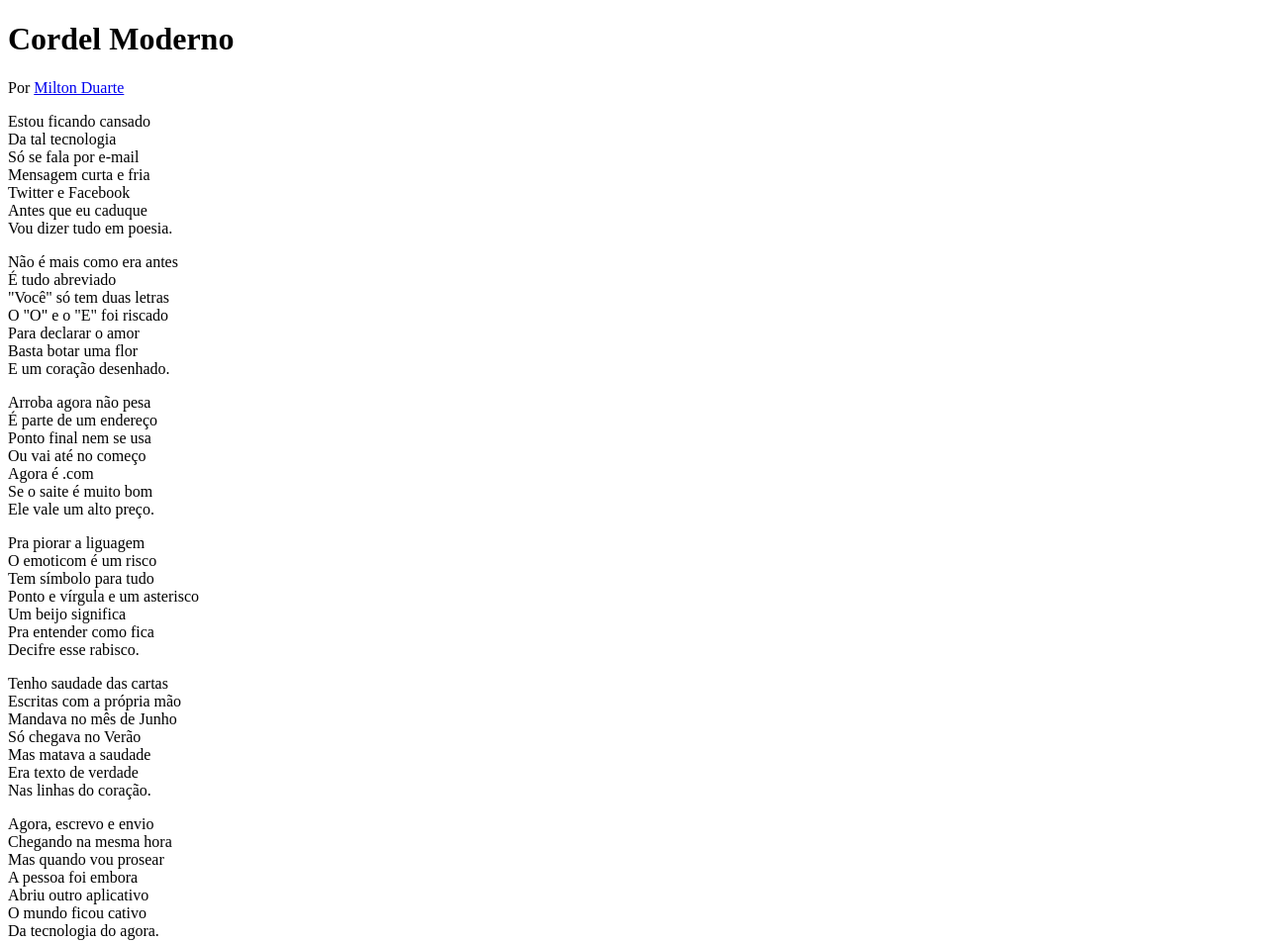
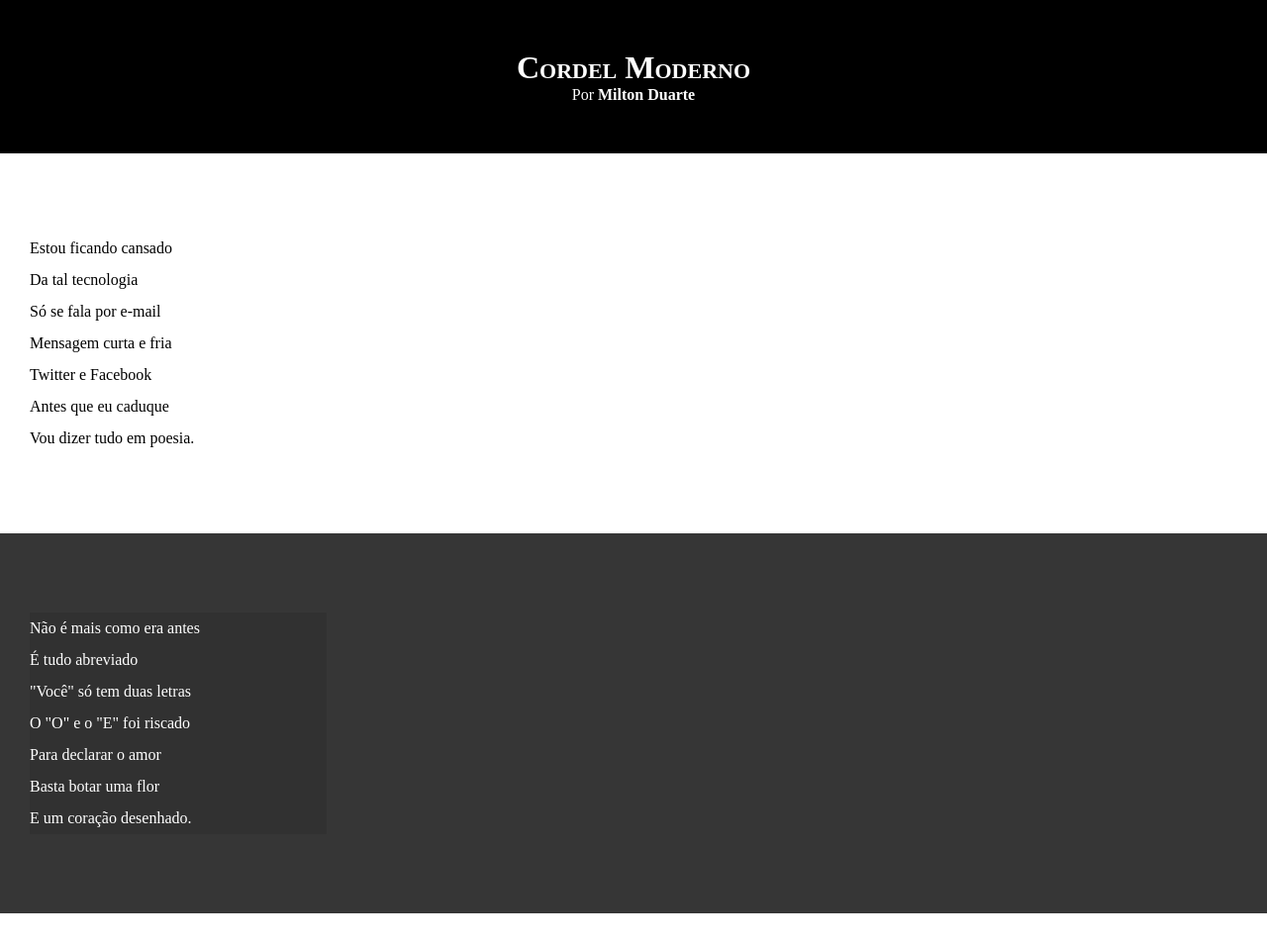
Before and after one commit to Gabriel-Gomes2003/html-css, a plain HTML site: page desafios/d012/index.html in a window 1280 px wide. Shown: the top 953 px of the page at 99% size. Drawn offline with Linux system fonts and the light colour scheme.

Commit message:
atualizei os style

```diff
--- a/desafios/d012/estilo/style.css
+++ b/desafios/d012/estilo/style.css
@@ -1 +1,66 @@
 @charset "UTF-8";
+
+    * {
+        margin: 0px;
+        padding: 0px;
+    }
+
+    html,body {
+        background-color: darkgrey;
+        min-height: 100vh;
+         }
+
+    header {
+        background-color: black;
+        color: white;
+        text-align: center;
+        }
+
+    header > h1 {
+        padding-top: 50px;
+        font-variant: small-caps;
+
+        }
+
+    header > p {
+        padding-bottom:50px ;
+
+    }
+    header a, footer a {
+        color: white;
+        text-decoration: none;
+        font-weight: bolder;
+        }
+
+    header a:hover, footer a:hover {
+        text-decoration: underline;
+    }
+
+    section {
+        padding-top: 10vh;
+        padding-bottom: 10vh;
+        line-height: 2em;
+        padding-left: 30px;
+    }
+
+    section.normal {
+        background-color: white;
+        color: black;
+    }
+
+    section.imagem {
+        background-color: rgb(54, 54, 54);
+        color: white;
+    }
+    section.imagem > p {
+        width: 300px;
+        color: white;
+        background-color: rgba(0, 0, 0, 0.103);
+    }
+
+    footer {
+        background-color: black;
+        color: white;
+        text-align: center;
+        padding: 50px;
+    }
--- a/desafios/d012/index.html
+++ b/desafios/d012/index.html
@@ -14,7 +14,7 @@
 
     </header>
 
-    <section>
+    <section class="normal">
         <p>
             Estou ficando cansado <br>
             Da tal tecnologia <br>
@@ -28,7 +28,7 @@
 
 
 
-    <section>
+    <section class="imagem">
         <p>
             Não é mais como era antes <br>
             É tudo abreviado <br>
@@ -42,7 +42,7 @@
 
 
 
-    <section>
+    <section class="normal">
         <p>
             Arroba agora não pesa <br>
             É parte de um endereço <br>
@@ -66,7 +66,7 @@
 
 
 
-    <section>
+    <section class="imagem">
         <p>
             Tenho saudade das cartas <br>
             Escritas com a própria mão <br>
@@ -80,7 +80,7 @@
 
 
 
-    <section>
+    <section class="normal">
         <p>
             Agora, escrevo e envio <br>
             Chegando na mesma hora <br>
```
